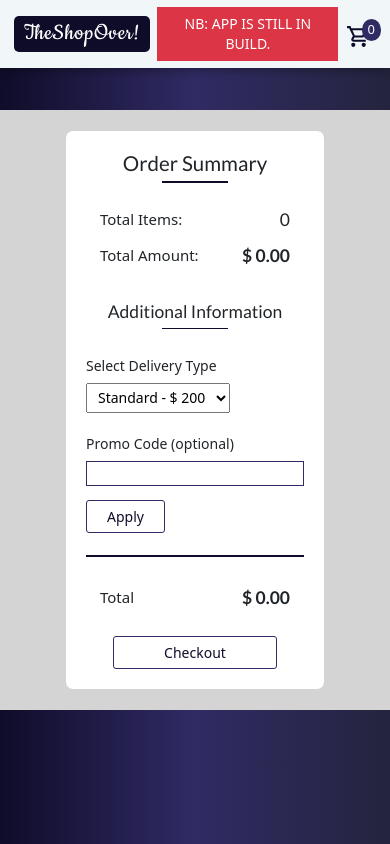
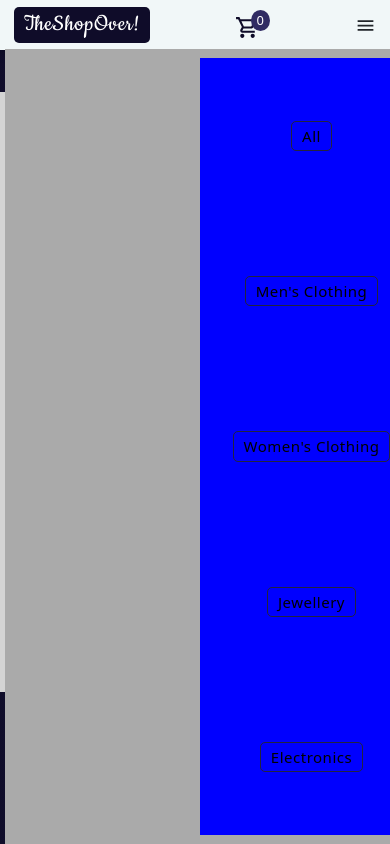
Before and after one commit to AyoTheInspired/redux-shop-over, a React (Create React App) app: page /cart in a window 390 px wide. Built offline with nearby package versions, Linux system fonts and the light colour scheme.

Commit message:
Added dynamic sidebar

```diff
--- a/src/App.js
+++ b/src/App.js
@@ -13,8 +13,8 @@ function App() {
 			<Router>
 				<Navigation />
 				<Switch>
-					<Route exact path="/" component={ProductListing} />
-					<Route exact path="/product/:productId" component={ProductDetail} />
+					{/* <Route exact path="/" component={ProductListing} /> */}
+					{/* <Route exact path="/product/:productId" component={ProductDetail} /> */}
 					<Route exact path="/cart" component={Cart} />
 					{/* <Route>404 Not Found</Route> */}
 				</Switch>
--- a/src/components/Navigation.js
+++ b/src/components/Navigation.js
@@ -1,21 +1,32 @@
-import { ShoppingCartOutlined } from "@material-ui/icons";
+import { Menu, ShoppingCartOutlined } from "@material-ui/icons";
 import React, { useState, useEffect } from "react";
 import { useSelector } from "react-redux";
 import { Link } from "react-router-dom";
 import styled from "styled-components";
 import { selectCart } from "../features/shopSlice";
 
+const productCategories = [
+	{ name: "All", property: "all" },
+	{ name: "Men's Clothing", propertye: "Men's clothing" },
+	{ name: "Women's Clothing", property: "women's clothing" },
+	{ name: "Jewellery", property: "jewelery" },
+	{ name: "Electronics", property: "electronics" },
+];
+
 function Navigation() {
 	const cart = useSelector(selectCart);
+	const [categoryClicked, setCategoryClicked] = useState(false);
+	const [cartItems, setCartItems] = useState(0);
 
-	const [cartItems, setCartItems] = useState(0);
+	// const changeCatgory = (e) => {
+	// 	setCategoryClicked(!categoryClicked);
+	// 	// e.classList.add("category__item-clicked");
+	// };
 
 	useEffect(() => {
 		let count = 0;
-
 		cart.forEach((item) => {
 			count += item.qty;
-
 			setCartItems(count);
 		});
 	}, [cart, cartItems]);
@@ -27,14 +38,37 @@ function Navigation() {
 					<p className="mb-0 logo__text">TheShopOver!</p>
 				</Link>
 			</div>
-			<p className="mb-0 text-center text-white bg-danger text-uppercase px-4 py-2 col-6">
-				NB: App is still in build.
-			</p>
+			<div
+				className={`${
+					categoryClicked && "show__sidebar"
+				} nav__mid flexed col-lg-6 col-md`}
+				categoryClicked>
+				<ul className="col my-auto">
+					{productCategories.map((category, id) => {
+						const { name, property } = category;
+						return (
+							<li
+								data-id={property}
+								// onClick={changeCatgory}
+								className=" mx-auto"
+								key={id + 1}>
+								<a href="#" className="category__item text-center">
+									{name}
+								</a>
+							</li>
+						);
+					})}
+				</ul>
+			</div>
 			<div className="nav__right">
 				<Link to="/cart">
 					<ShoppingCartOutlined className="cart__icon" />
 					<span className="badge__wrap"> {cartItems} </span>
 				</Link>
+			</div>
+
+			<div className="hamburger__container d-lg-none">
+				<Menu onClick={() => setCategoryClicked(!categoryClicked)} />
 			</div>
 		</Nav>
 	);
@@ -67,7 +101,7 @@ const Nav = styled.nav`
 
 	.nav__right {
 		position: relative;
-		margin-right: 5px;
+		margin-right: 10px;
 		margin-top: 5px;
 
 		.cart__icon {
@@ -86,4 +120,86 @@ const Nav = styled.nav`
 			color: #fff;
 		}
 	}
+
+	.nav__mid {
+		margin: 0 5px;
+
+		ul {
+			display: flex;
+			justify-content: space-around;
+			align-items: center;
+			align-self: center !important;
+
+			li {
+				list-style-type: none;
+				font-size: 15px;
+				font-weight: 500;
+				cursor: pointer;
+				padding: 3px 10px;
+				border: 1px solid var(--pry-clr-3);
+				border-radius: 5px;
+				letter-spacing: 0.5px;
+				transition: var(--sht-trans);
+
+				a {
+					text-decoration: none;
+					color: #000;
+
+					:hover {
+						/* color: #fff; */
+					}
+				}
+
+				:hover {
+					background: var(--pry-clr-1);
+				}
+				:hover a {
+					color: #fff;
+				}
+			}
+		}
+	}
+
+	.hamburger__container {
+		cursor: pointer;
+	}
+
+	@media (max-width: 768px) {
+		position: relative;
+
+		.nav__mid {
+			position: absolute;
+			top: 49px;
+			left: 0;
+			min-height: calc(100vh - 49px);
+			width: 100%;
+			background: #aaa;
+			transition: transform 0.25s linear;
+
+			ul {
+				display: flex;
+				flex-direction: column;
+				background: blue;
+				height: 92vh;
+				max-width: 50vw;
+				justify-content: space-around;
+				align-items: flex-start !important;
+				margin-left: auto;
+
+				/* li {
+					background: red;
+					align-content: flex-end !important;
+				} */
+			}
+		}
+
+		.hamburger__container {
+			display: block;
+			/* margin-left: 25px; */
+		}
+
+		.show__sidebar {
+			transform: translateX(100%);
+		}
+	}
 `;
--- a/src/components/Product.js
+++ b/src/components/Product.js
@@ -62,8 +62,10 @@ function ProductComponent() {
 								title,
 								image,
 								price,
+								category,
 								rating: { rate },
 							} = product;
+							console.log(category);
 
 							return (
 								<Col lg={3} md={5} sm={4} key={id} className="my-3">
@@ -129,9 +131,14 @@ const ToastWrapper = styled.div`
 	z-index: 100;
 	background: rgba(0, 0, 0, 0.25);
 	padding: 5px 0;
+	transition: var(--sht-trans);
 
 	.toast__body {
 		background: #fff !important;
+	}
+
+	.cart__alert {
+		font-size: 18px;
 	}
 `;
 
--- a/src/components/ProductListing.js
+++ b/src/components/ProductListing.js
@@ -17,6 +17,7 @@ const ProductListing = () => {
 			});
 
 		dispatch(setProducts(response?.data));
+		console.log(response.data);
 	};
 
 	useEffect(() => {
```
